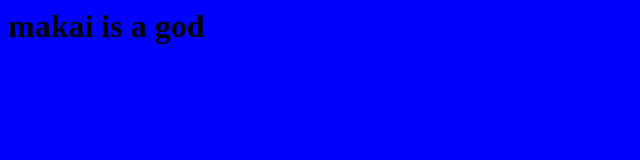
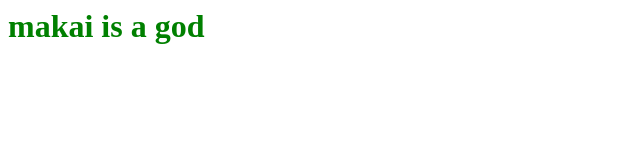
Before and after one commit to kai328/kingzonly, a plain HTML site: page index.html in a window 1280 px wide. Shown: the whole page, without its empty margins (0-640 px from the left). Drawn offline with Linux system fonts and the light colour scheme.

Commit message:
Update style.css

```diff
--- a/style.css
+++ b/style.css
@@ -1,2 +1,2 @@
-body{background-color:blue;}
-h1 {text-color:green;}
+body{color:blue;}
+h1 {color:green;}
```
